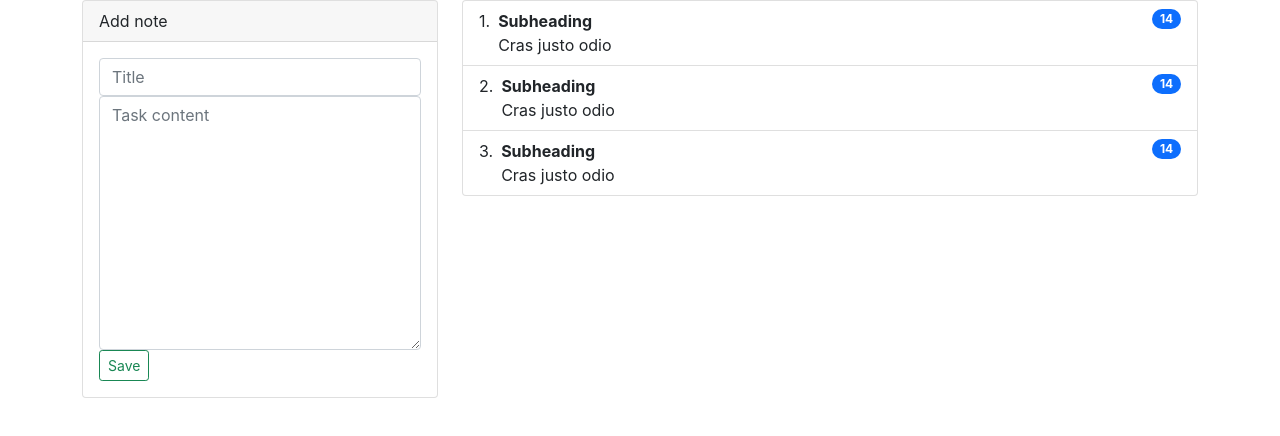
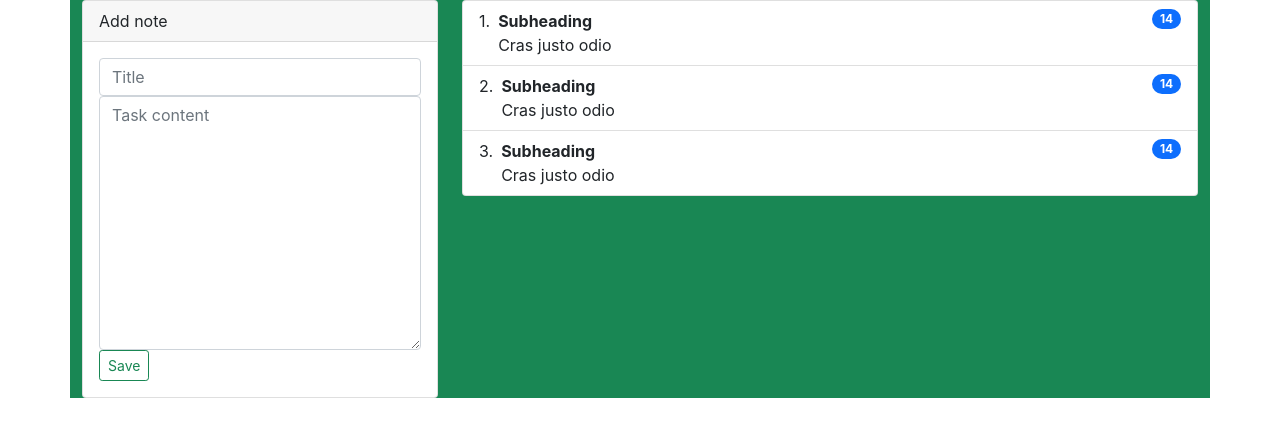
Before and after one commit to SheylaPDV/NoteBlock, a React (Create React App) app in the folder noteblock/: page / in a window 1280 px wide. Shown: the top 436 px of the page. Built offline with nearby package versions, Linux system fonts and the light colour scheme.

Commit message:
Installed Bootstrap Colorpicker

```diff
--- a/noteblock/package.json
+++ b/noteblock/package.json
@@ -6,6 +6,7 @@
     "@testing-library/jest-dom": "^5.16.5",
     "@testing-library/react": "^13.3.0",
     "@testing-library/user-event": "^13.5.0",
+    "bootstrap-colorpicker": "^3.4.0",
     "react": "^18.2.0",
     "react-dom": "^18.2.0",
     "react-scripts": "5.0.1",
--- a/noteblock/src/App.jsx
+++ b/noteblock/src/App.jsx
@@ -5,7 +5,7 @@ import Index from "./pages";
 
 function App() {
   return (
-    <div className="container ">
+    <div className="container bg-success">
       <Index />
     </div>
   );
```
Also changed, not shown: 1 other file (tests, documents, lock files or other folders).
